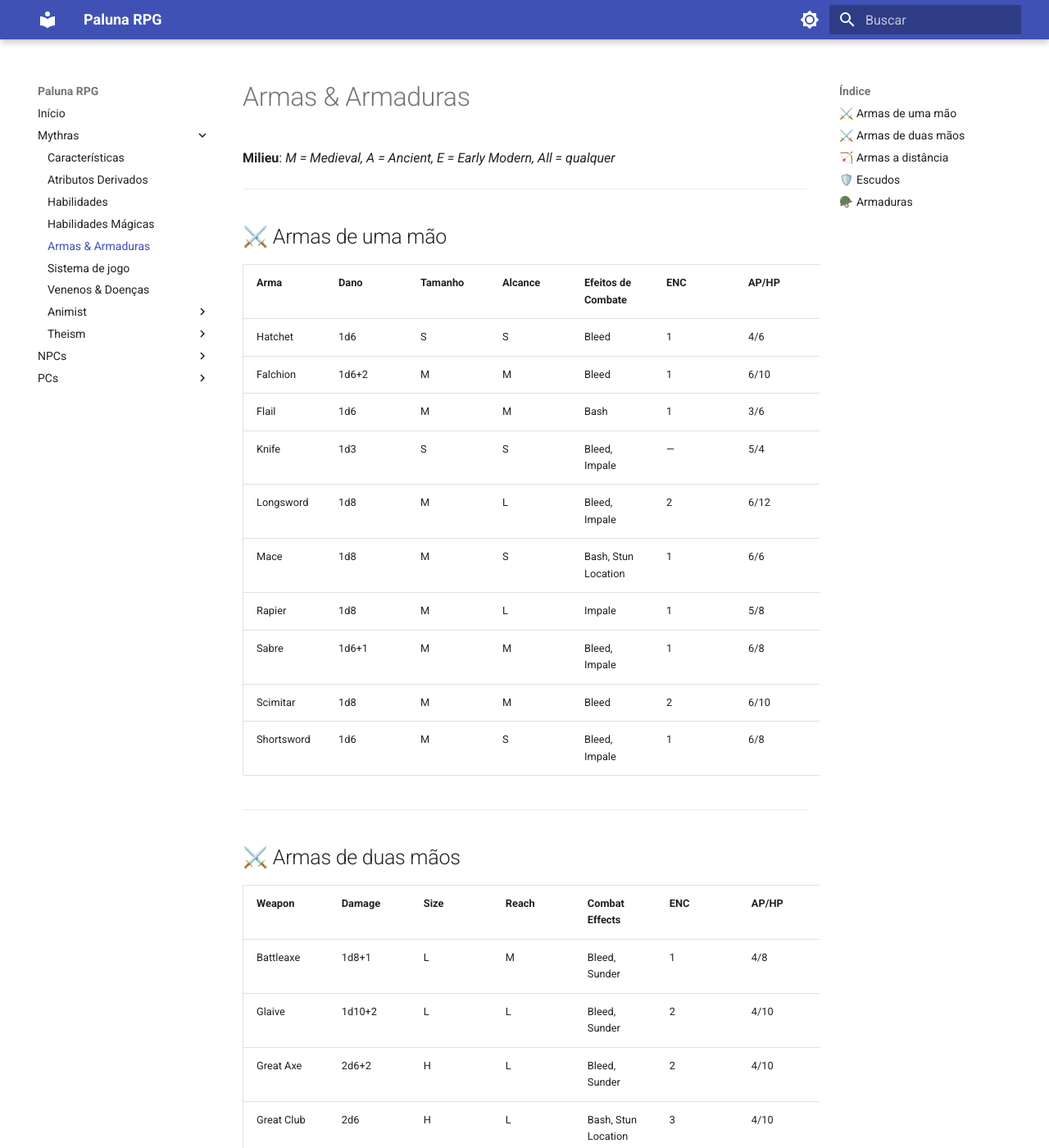
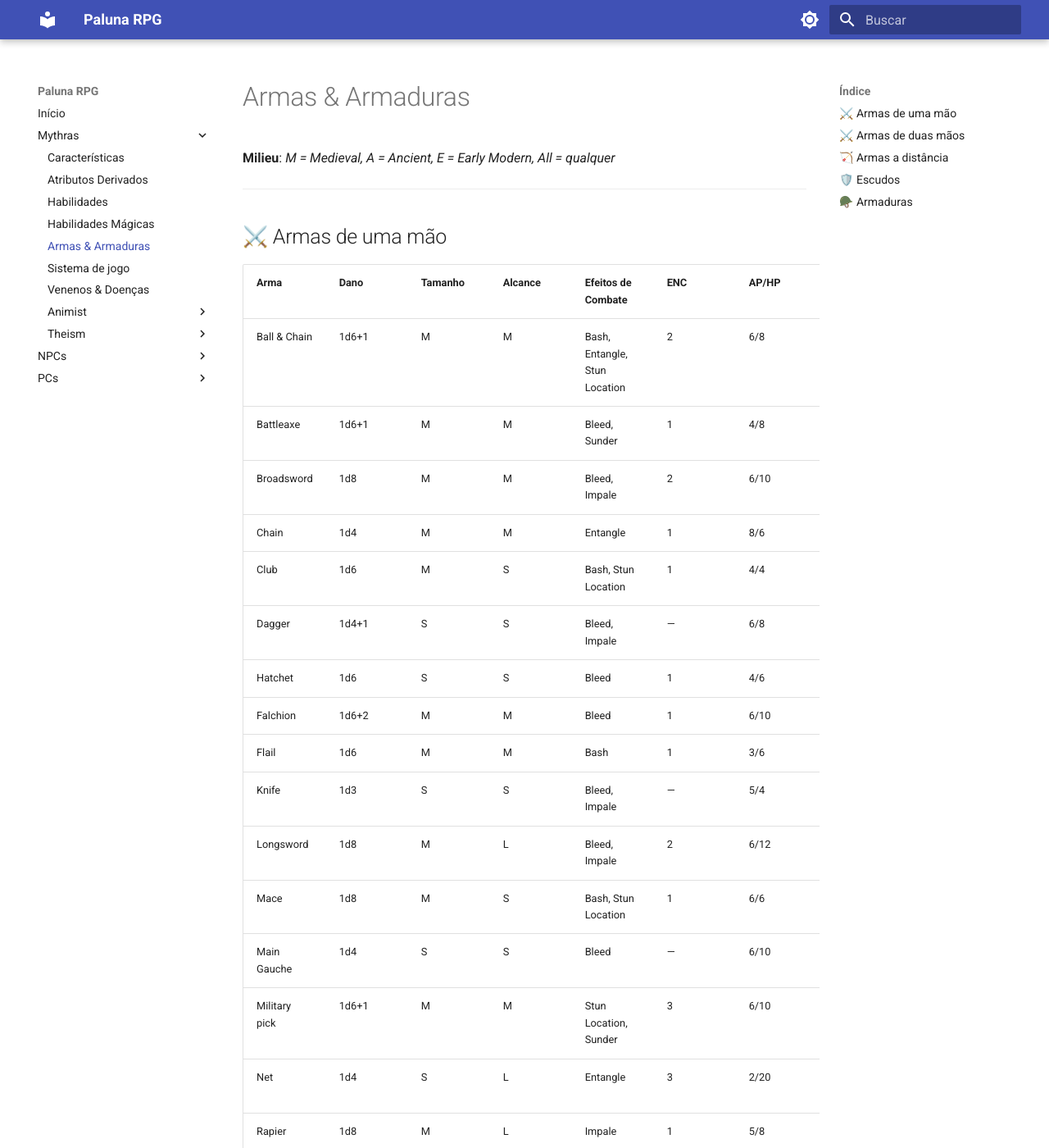
Before and after one commit to figueiredo-lucas/paluna-rpg, an MkDocs documentation site: the page built from docs/Mythras/5-Armas-e-armaduras.md, in a window 1280 px wide and 1400 px high. Shown: the whole window at 82% size. Built offline with MkDocs 1.6.1 and Material for MkDocs 9.7.7, drawn with Linux system fonts in a browser that asks for light colours; some of the changed text lies outside the part shown.

Commit message:
Arruma a parte de armas de uma mão.

```diff
--- a/docs/Mythras/5-Armas-e-armaduras.md
+++ b/docs/Mythras/5-Armas-e-armaduras.md
@@ -7,16 +7,28 @@
 ## ⚔️ Armas de uma mão
 | Arma       | Dano   | Tamanho | Alcance | Efeitos de Combate     | ENC | AP/HP | Traços | Milieu | Custo |
 |------------|--------|------|-------|---------------------|-----|-------|----------|--------|------|
-| Hatchet    | 1d6    | S    | S     | Bleed               | 1   | 4/6   | Thrown   | A-M    | 25 SP |
-| Falchion   | 1d6+2  | M    | M     | Bleed               | 1   | 6/10  | —        | M-E    | 200 SP |
-| Flail      | 1d6    | M    | M     | Bash                | 1   | 3/6   | Flexible | M-E    | 25 SP |
-| Knife      | 1d3    | S    | S     | Bleed, Impale       | —   | 5/4   | Thrown   | All    | 10 SP |
-| Longsword  | 1d8    | M    | L     | Bleed, Impale       | 2   | 6/12  | —        | M-E    | 250 SP |
-| Mace       | 1d8    | M    | S     | Bash, Stun Location | 1   | 6/6   | —        | A-M    | 100 SP |
+| Ball & Chain | 1d6+1  | M    | M     | Bash, Entangle, Stun Location       | 2   | 6/8   | Flexible   | M    | 250 SP |
+| Battleaxe  | 1d6+1  | M    | M     | Bleed, Sunder       | 1   | 4/8   | —        | A-R    | 100 SP |
+| Broadsword | 1d8    | M    | M     | Bleed, Impale       | 2   | 6/10  | Flexible | A-E    | 175 SP |
+| Chain      | 1d4    | M    | M     | Entangle            | 1   | 8/6   | Flexible | A-I    | 10 SP |
+| Club       | 1d6    | M    | S     | Bash, Stun Location | 1   | 4/4   | Thrown   | ALL    | 5 SP |
+| Dagger     | 1d4+1  | S    | S     | Bleed, Impale       | —   | 6/8   | Thrown   | ALL    | 30 SP |
+| Hatchet    | 1d6    | S    | S     | Bleed               | 1   | 4/6   | Thrown   | ALL    | 25 SP |
+| Falchion   | 1d6+2  | M    | M     | Bleed               | 1   | 6/10  | —        | A-M    | 200 SP |
+| Flail      | 1d6    | M    | M     | Bash                | 1   | 3/6   | Flexible | A-M    | 25 SP |
+| Knife      | 1d3    | S    | S     | Bleed, Impale       | —   | 5/4   | —        | All    | 10 SP |
+| Longsword  | 1d8    | M    | L     | Bleed, Impale       | 2   | 6/12  | —        | M-R    | 250 SP |
+| Mace       | 1d8    | M    | S     | Bash, Stun Location | 1   | 6/6   | —        | A-R    | 100 SP |
+| Main Gauche| 1d4    | S    | S     | Bleed               | —   | 6/10  | Entrapping| M-E      | 180 SP |
+| Military pick     | 1d6+1    | M    | M     | Stun Location, Sunder              | 3   | 6/10   | —        | M-E      | 180 SP |
+| Net     | 1d4    | S    | L     | Entangle              | 3   | 2/20   | Entrapping, Thrown        | All      | 100 SP |
 | Rapier     | 1d8    | M    | L     | Impale              | 1   | 5/8   | —        | E      | 100 SP |
-| Sabre      | 1d6+1  | M    | M     | Bleed, Impale       | 1   | 6/8   | —        | E      | 225 SP |
-| Scimitar   | 1d8    | M    | M     | Bleed               | 2   | 6/10  | —        | M      | 200 SP |
-| Shortsword | 1d6    | M    | S     | Bleed, Impale       | 1   | 6/8   | —        | A-M    | 100 SP |
+| Sabre      | 1d6+1  | M    | M     | Bleed, Impale       | 1   | 6/8   | —        | E-I      | 225 SP |
+| Scimitar   | 1d8    | M    | M     | Bleed               | 2   | 6/10  | —        | M-E      | 200 SP |
+| ShortSpear   | 1d8+1    | M    | L     | Impale               | 2   | 4/5  | Set, Thrown        | All      | 20 SP |
+| Shortsword | 1d6    | M    | S     | Bleed, Impale       | 1   | 6/8   | —        | All    | 100 SP |
+| Trident | 1d8    | M    | L     | Impale       | 2   | 4/10   | Barbed, Thrown        | A-M    | 155 SP |
+| Whip | 1d3    | M    | VL     | Entangle, Stun, Location       | 1   | 2/8   | Entrapping, Flexible, Offensive        | A-M    | 100 SP |
 
 ---
 
```
